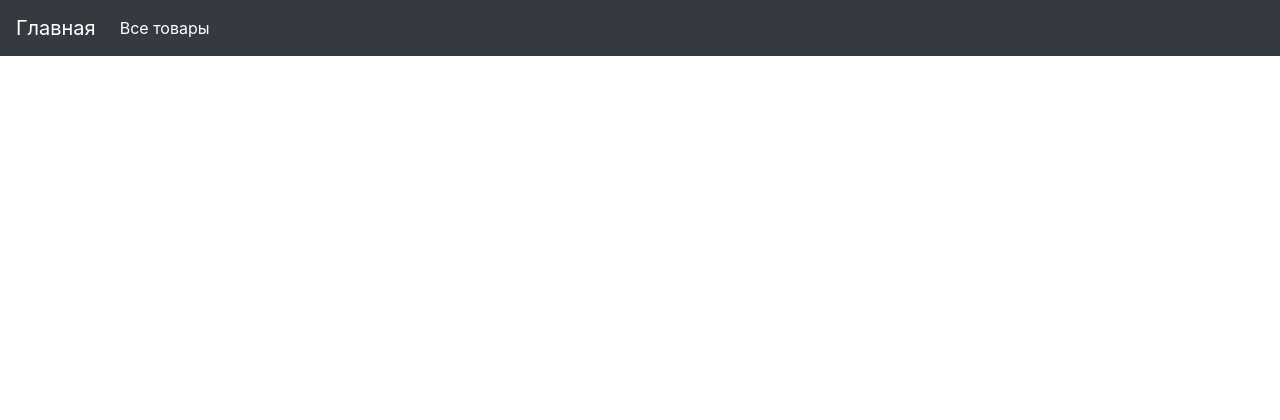
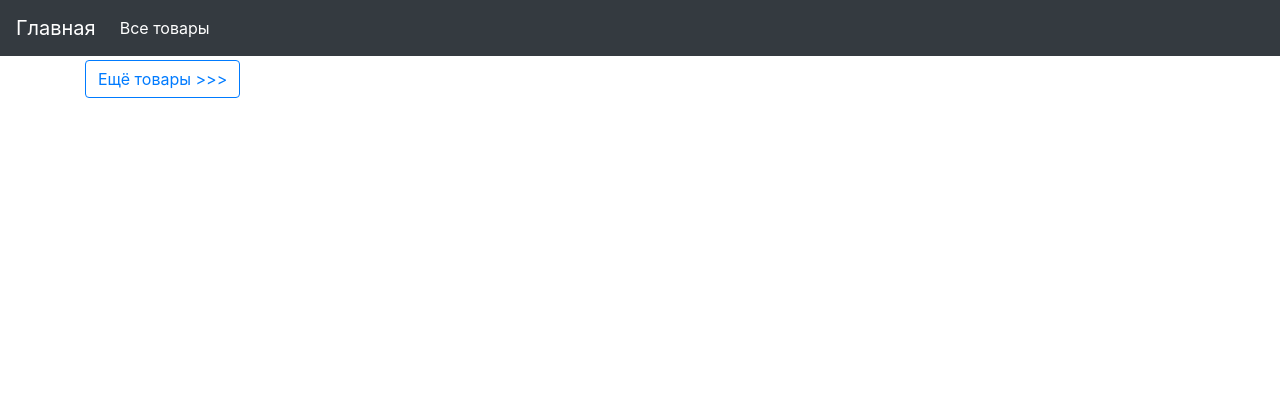
Before and after one commit to YuriyCherniy/micro-shop, a Django app: page / in a window 1280 px wide. Shown: the top 420 px of the page. Run offline with Django 3.2, Linux system fonts and the light colour scheme; data that the repository does not hold is empty; some libraries are stand-ins or nearby versions.

Commit message:
fix: add button 'Ещё товары >>>' to main page

```diff
--- a/local_shop_cms/mainpage/templates/mainpage/main_page_item_list.html
+++ b/local_shop_cms/mainpage/templates/mainpage/main_page_item_list.html
@@ -55,5 +55,8 @@
     </ul>
   </nav>
   {% endif %}
+
+  <a href="{% url 'item_list_url' %}" class="btn btn-outline-primary">Ещё товары >>></a>
+
 </div>
 {% endblock %}
```
